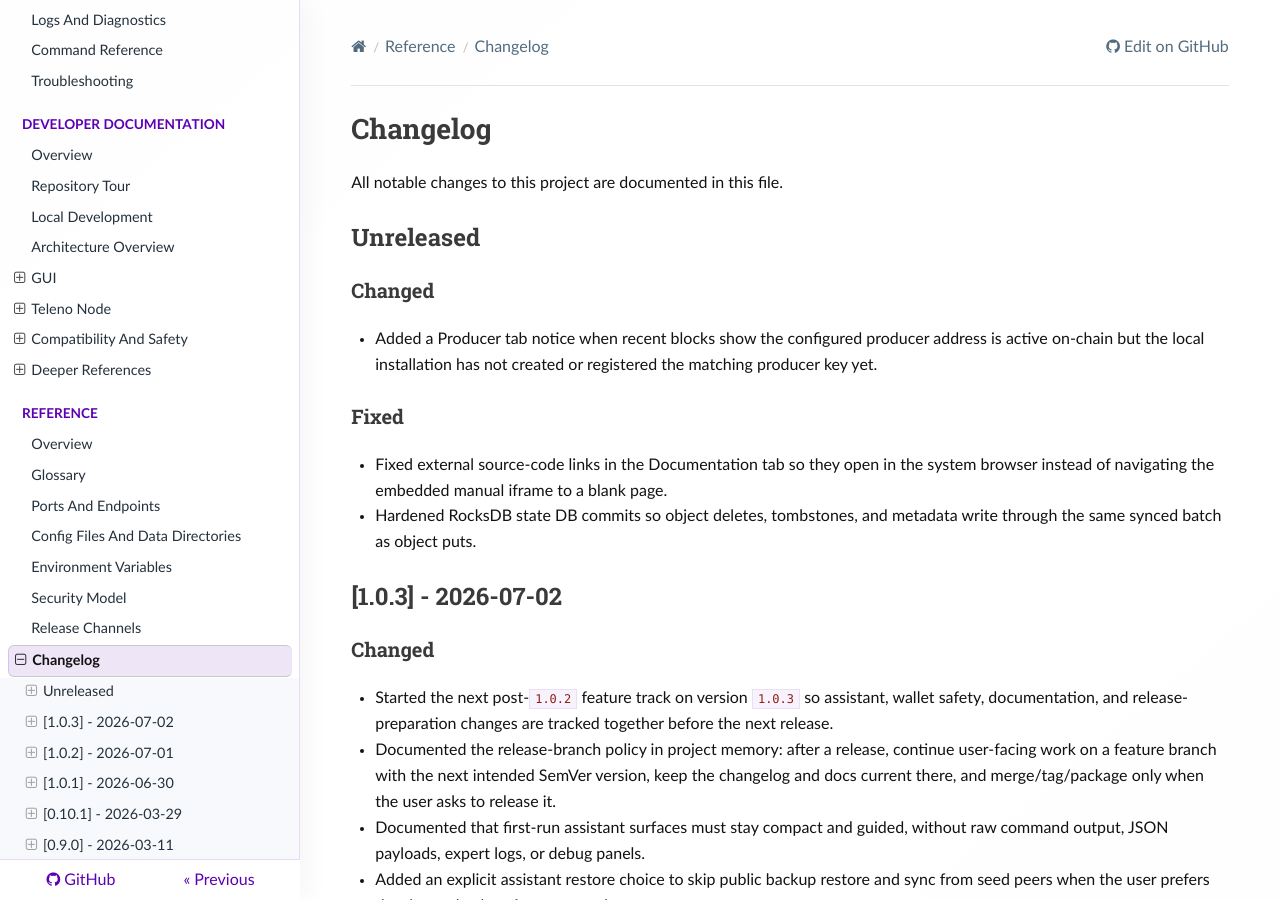
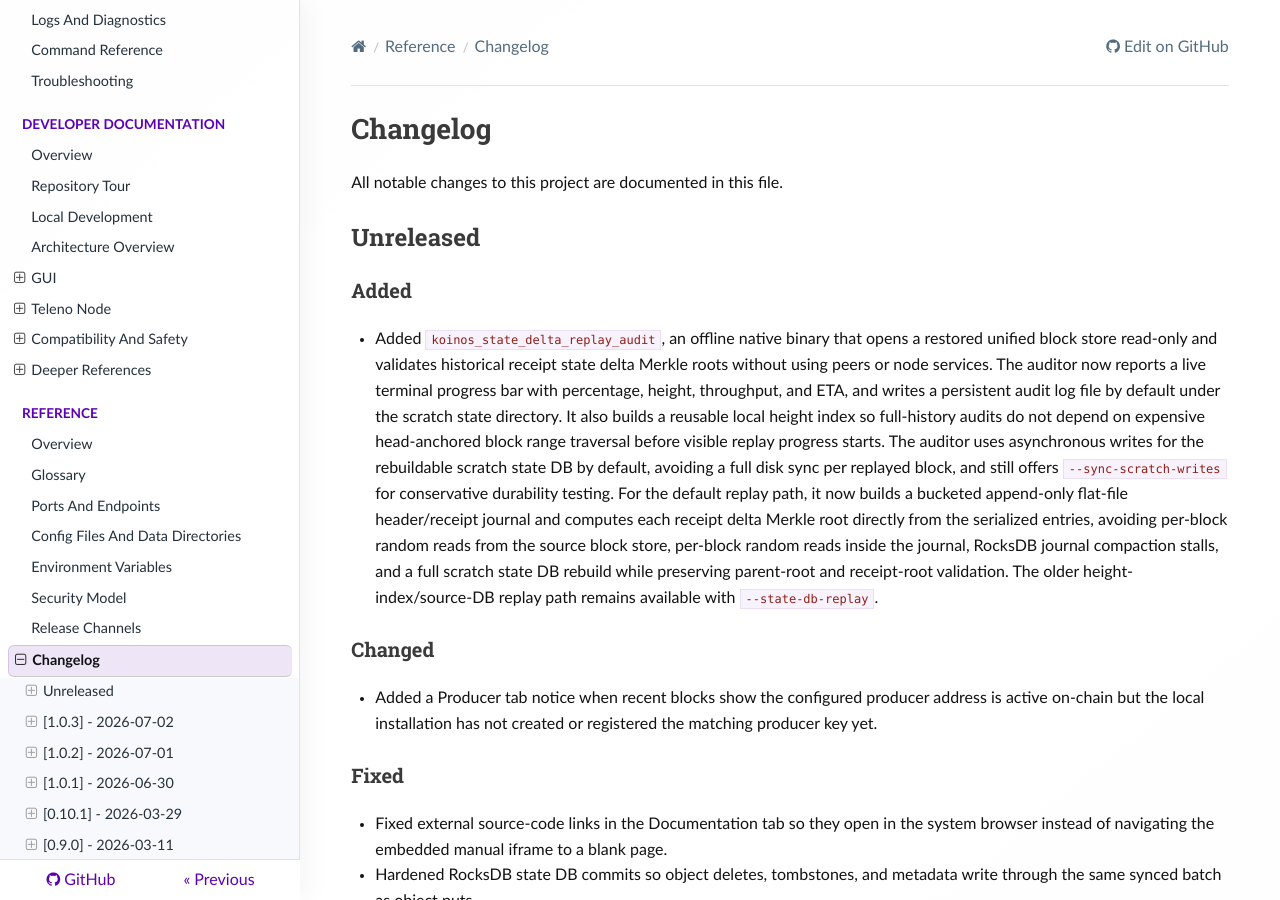
Before and after one commit to koinos/koinos-one, an MkDocs documentation site: the page built from docs/manual/reference/changelog.md, in a window 1280 px wide and 900 px high. Built offline with MkDocs 1.6.1, drawn with Linux system fonts in a browser that asks for light colours; nearby versions of some CDN libraries.

Commit message:
Sync manual changelog for state delta auditor

```diff
--- a/docs/manual/reference/changelog.md
+++ b/docs/manual/reference/changelog.md
@@ -7,6 +7,26 @@ All notable changes to this project are documented in this file.
 
 <a id="unreleased"></a>
 ## Unreleased
+
+### Added
+
+- Added `koinos_state_delta_replay_audit`, an offline native binary that opens a
+  restored unified block store read-only and validates historical receipt state
+  delta Merkle roots without using peers or node services. The auditor now reports a live terminal
+  progress bar with percentage, height, throughput, and ETA, and writes a
+  persistent audit log file by default under the scratch state directory. It
+  also builds a reusable local height index so full-history audits do not depend
+  on expensive head-anchored block range traversal before visible replay
+  progress starts. The auditor uses asynchronous writes for the rebuildable
+  scratch state DB by default, avoiding a full disk sync per replayed block, and
+  still offers `--sync-scratch-writes` for conservative durability testing. For
+  the default replay path, it now builds a bucketed append-only flat-file
+  header/receipt journal and computes each receipt delta Merkle root directly
+  from the serialized entries, avoiding per-block random reads from the source
+  block store, per-block random reads inside the journal, RocksDB journal
+  compaction stalls, and a full scratch state DB rebuild while preserving
+  parent-root and receipt-root validation. The older height-index/source-DB
+  replay path remains available with `--state-db-replay`.
 
 ### Changed
 
```
